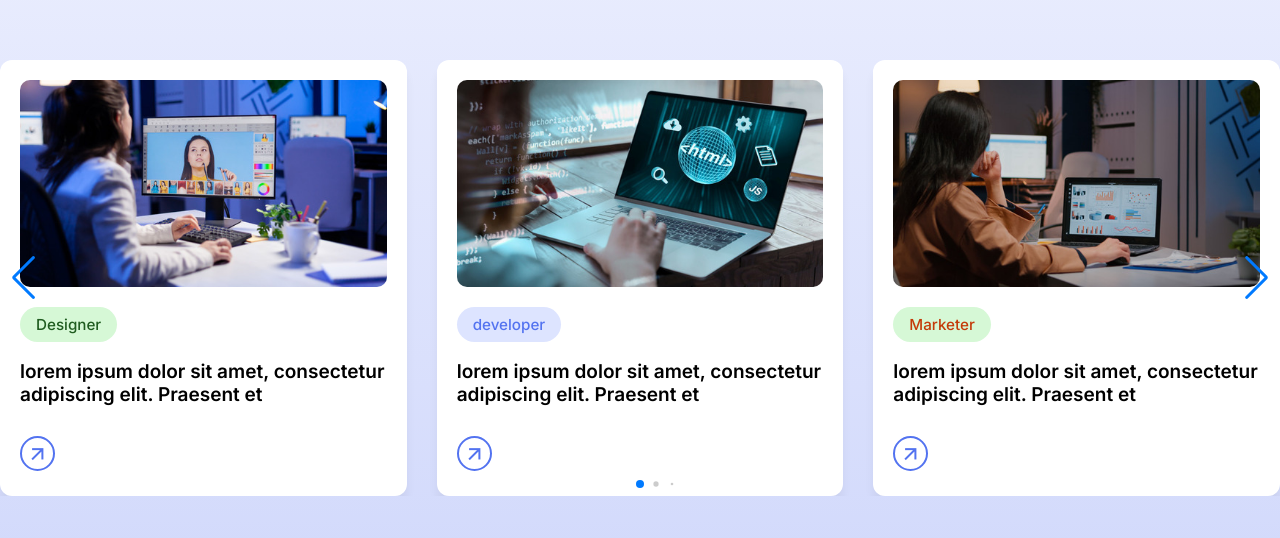
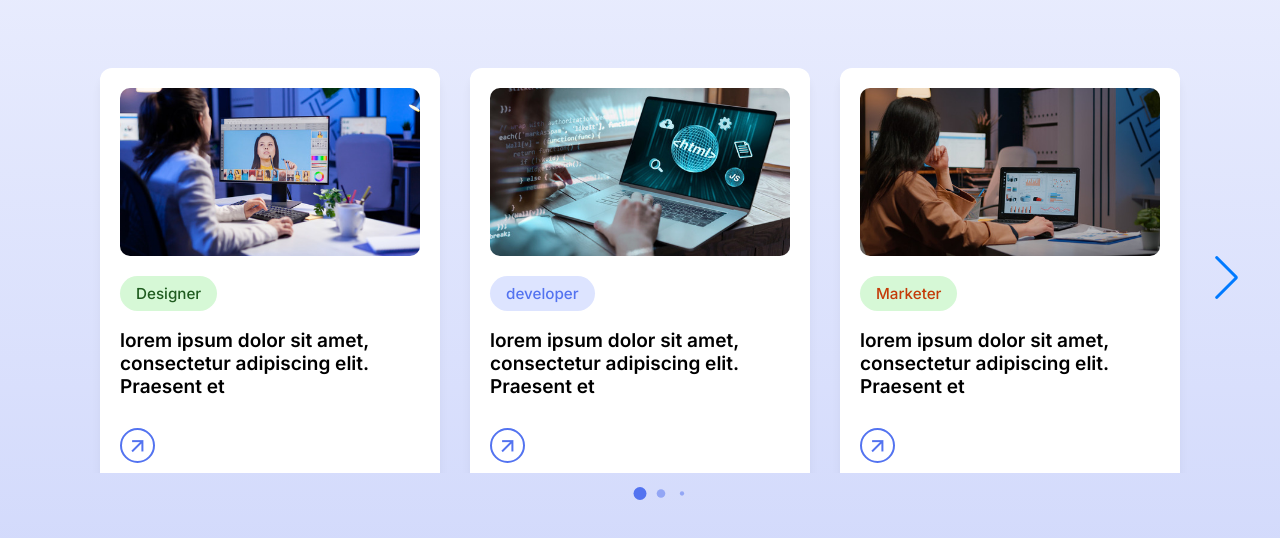
Before and after one commit to mfhsohag01/responsive-card-slider-1, a plain HTML site: page index.html in a window 1280 px wide. Shown: the part 122-660 px from the top of the page. Drawn offline with nearby package versions, Linux system fonts and the light colour scheme.

Commit message:
finished

```diff
--- a/index.html
+++ b/index.html
@@ -86,8 +86,8 @@
           </li>
         </ul>
 
-        <div class="swiper-pagination"></div>
-        <div class="swiper-button-prev"></div>
+        <div class="swiper-slider-button swiper-pagination"></div>
+        <div class="swiper-slider-button wiper-button-prev"></div>
         <div class="swiper-button-next"></div>
       </div>
     </div>
--- a/style.css
+++ b/style.css
@@ -13,12 +13,17 @@ body {
   min-height: 100vh;
   background: linear-gradient(#eceffe, #ced6fb);
 }
+.card-wrapper {
+  max-width: 1100px;
+  margin: 0 60px 35px;
+  padding: 20px 10px;
+  overflow: hidden;
+}
 .card-list .card-item {
   list-style: none;
 }
 .card-list .card-item .card-link {
   user-select: none;
-
   display: block;
   background: #fff;
   padding: 18px;
@@ -27,6 +32,9 @@ body {
   border: 2px solid transparent;
   box-shadow: 0 10px 10px rgba(0, 0, 0, 0.05);
   transition: 0.2 ease;
+}
+.card-list .card-item .card-link:active {
+  cursor: grabbing;
 }
 .card-list .card-item .card-link:hover {
   border-color: #5373f0;
@@ -85,3 +93,25 @@ body {
   color: #fff;
   background: #5373f0;
 }
+.card-wrapper .swiper-pagination-bullet {
+  height: 13px;
+  width: 13px;
+  opacity: 0.5;
+  background: #5373f0;
+}
+.card-wrapper .swiper-pagination-bullet-active {
+  opacity: 1;
+}
+.card-wrapper .swiper-slider-button {
+  color: #5373f0;
+  margin-top: -35px;
+}
+
+@media screen and (max-width: 768px) {
+  .card-wrapper {
+    margin: 0 10px 25px;
+  }
+  .card-wrapper .swiper-slider-button {
+    display: none;
+  }
+}
```
